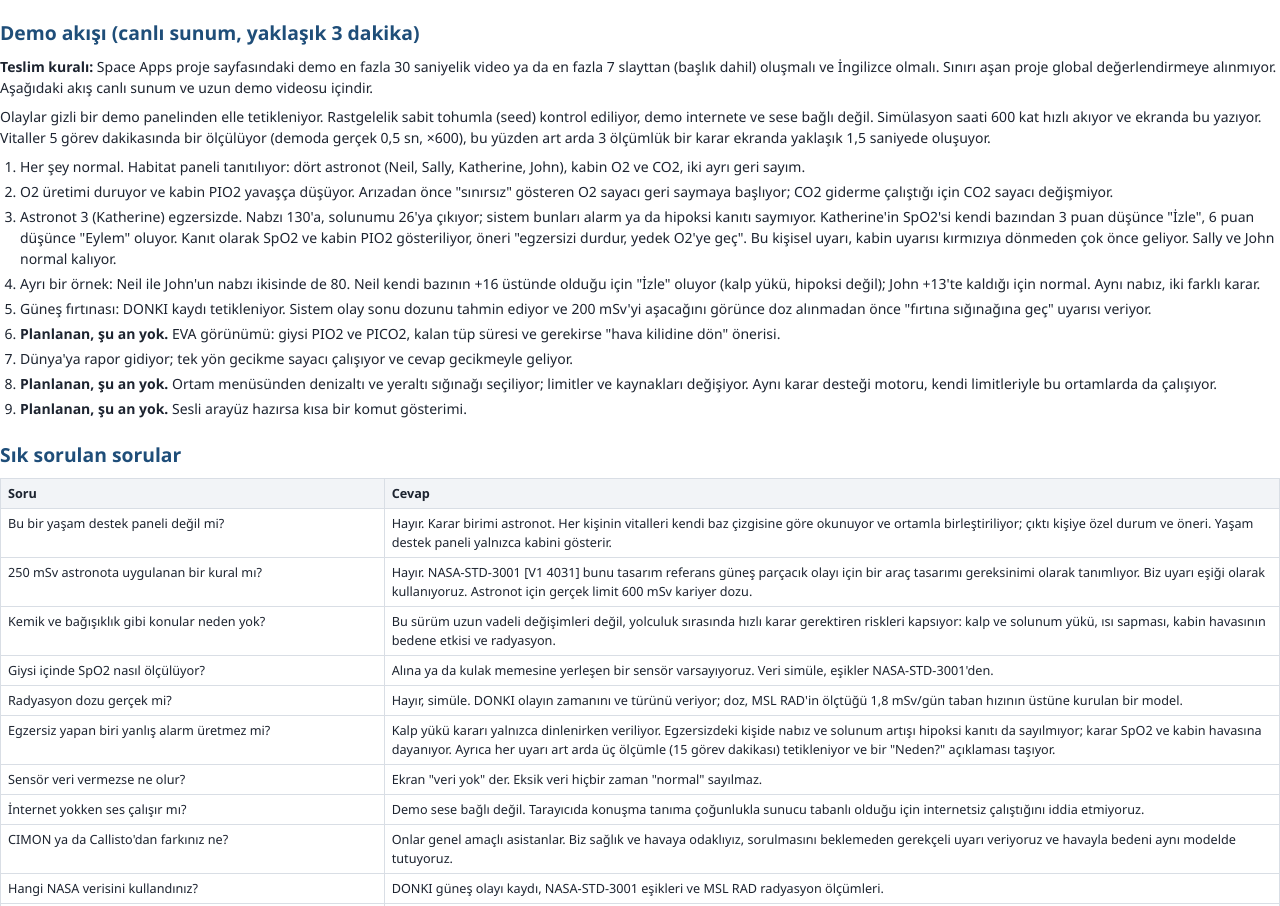
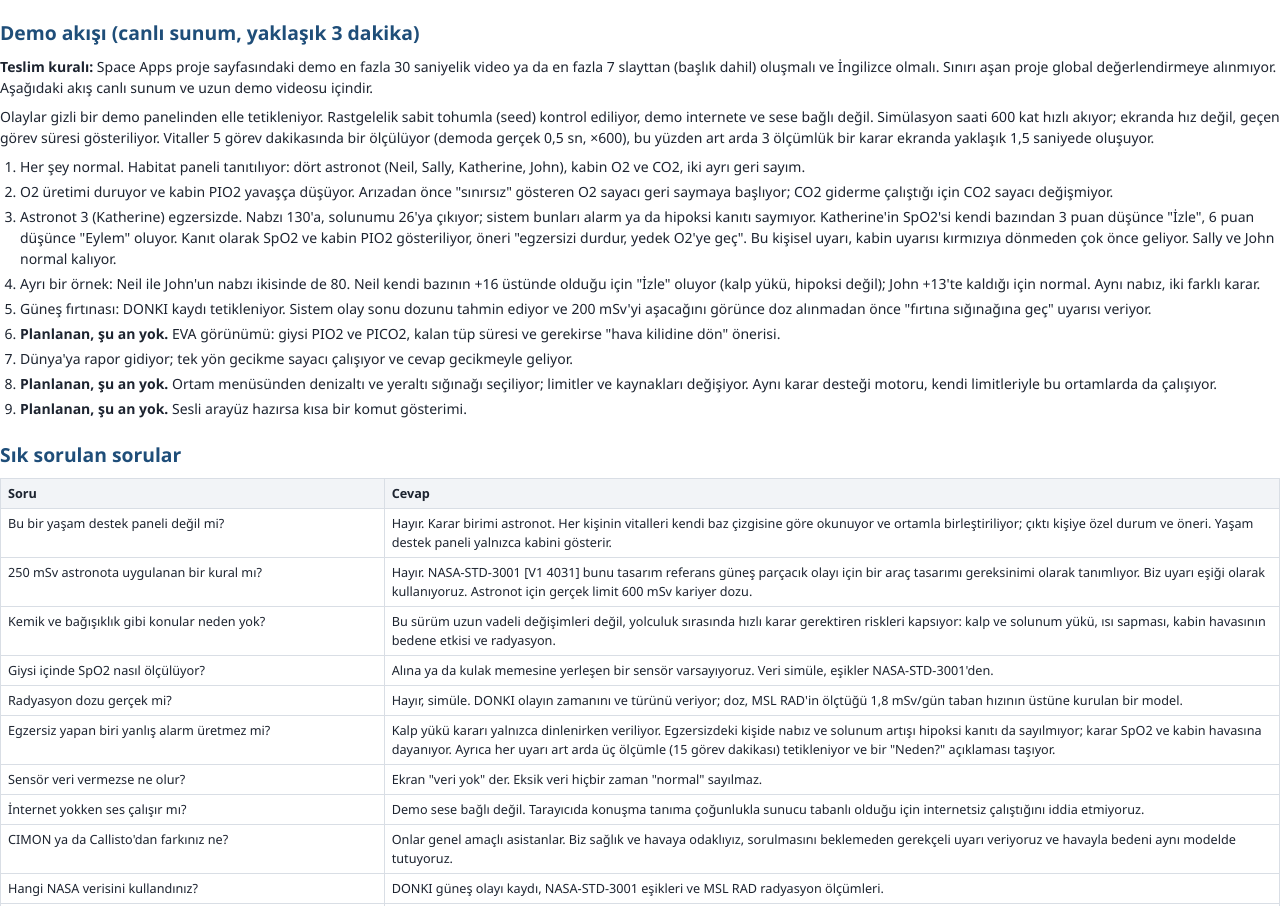
Before and after one commit to efea0/MTCM-Mars-Transit-Crew-Monitor, a plain HTML site: page docs/proje_taslagi_v5.html in a window 1280 px wide. Shown: the part 4371-5277 px from the top of the page. Drawn offline with Linux system fonts and the light colour scheme.

Commit message:
docs(delivery): README'deki yanlış iddiaları kodla hizala
Teslim öncesi denetimde kodla uyuşmayan cümleler:
- messages.json kod tarafından okunmuyor; uyarı metinleri rules.py'de.
  "Texts on screen" ve durum tablosu düzeltildi
- "Why?" paneli eşik kaynağını göstermiyor; kaynaklar ranges.json ve README'de
- Ekranda ×600 yazmıyor, geçen görev süresi görünüyor (README + taslak)
- Demo paneli ?demo=1 ile açılır; yerelde anahtar gerekmez,
  DEMO_CONTROL_KEY tanımlıysa X-Demo-Key ister
- Earth gecikmesi görev dakikası (3–22 dk), ×600'de ~0,3–2,2 sn
- DEMO_SCRIPT: ?demo=1, Demo key alanı ve buton adları tablosu
- PDF HTML'den yeniden üretildi

Co-Authored-By: Claude Opus 5.5 <noreply@anthropic.com>

```diff
--- a/docs/proje_taslagi_v5.html
+++ b/docs/proje_taslagi_v5.html
@@ -178,7 +178,7 @@
 
 <h2>Demo akışı (canlı sunum, yaklaşık 3 dakika)</h2>
 <p><b>Teslim kuralı:</b> Space Apps proje sayfasındaki demo en fazla 30 saniyelik video ya da en fazla 7 slayttan (başlık dahil) oluşmalı ve İngilizce olmalı. Sınırı aşan proje global değerlendirmeye alınmıyor. Aşağıdaki akış canlı sunum ve uzun demo videosu içindir.</p>
-<p>Olaylar gizli bir demo panelinden elle tetikleniyor. Rastgelelik sabit tohumla (seed) kontrol ediliyor, demo internete ve sese bağlı değil. Simülasyon saati 600 kat hızlı akıyor ve ekranda bu yazıyor. Vitaller 5 görev dakikasında bir ölçülüyor (demoda gerçek 0,5 sn, ×600), bu yüzden art arda 3 ölçümlük bir karar ekranda yaklaşık 1,5 saniyede oluşuyor.</p>
+<p>Olaylar gizli bir demo panelinden elle tetikleniyor. Rastgelelik sabit tohumla (seed) kontrol ediliyor, demo internete ve sese bağlı değil. Simülasyon saati 600 kat hızlı akıyor; ekranda hız değil, geçen görev süresi gösteriliyor. Vitaller 5 görev dakikasında bir ölçülüyor (demoda gerçek 0,5 sn, ×600), bu yüzden art arda 3 ölçümlük bir karar ekranda yaklaşık 1,5 saniyede oluşuyor.</p>
 <ol>
   <li>Her şey normal. Habitat paneli tanıtılıyor: dört astronot (Neil, Sally, Katherine, John), kabin O2 ve CO2, iki ayrı geri sayım.</li>
   <li>O2 üretimi duruyor ve kabin PIO2 yavaşça düşüyor. Arızadan önce "sınırsız" gösteren O2 sayacı geri saymaya başlıyor; CO2 giderme çalıştığı için CO2 sayacı değişmiyor.</li>
```
Also changed, not shown: 3 other files.
